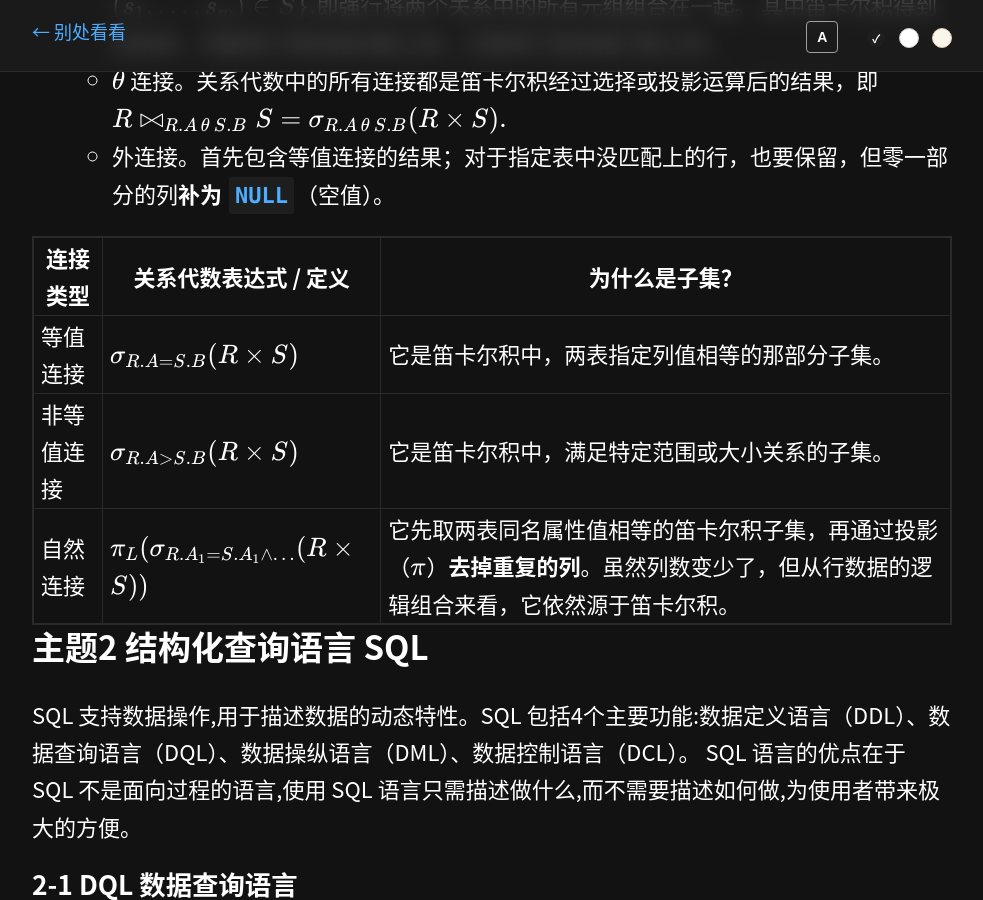
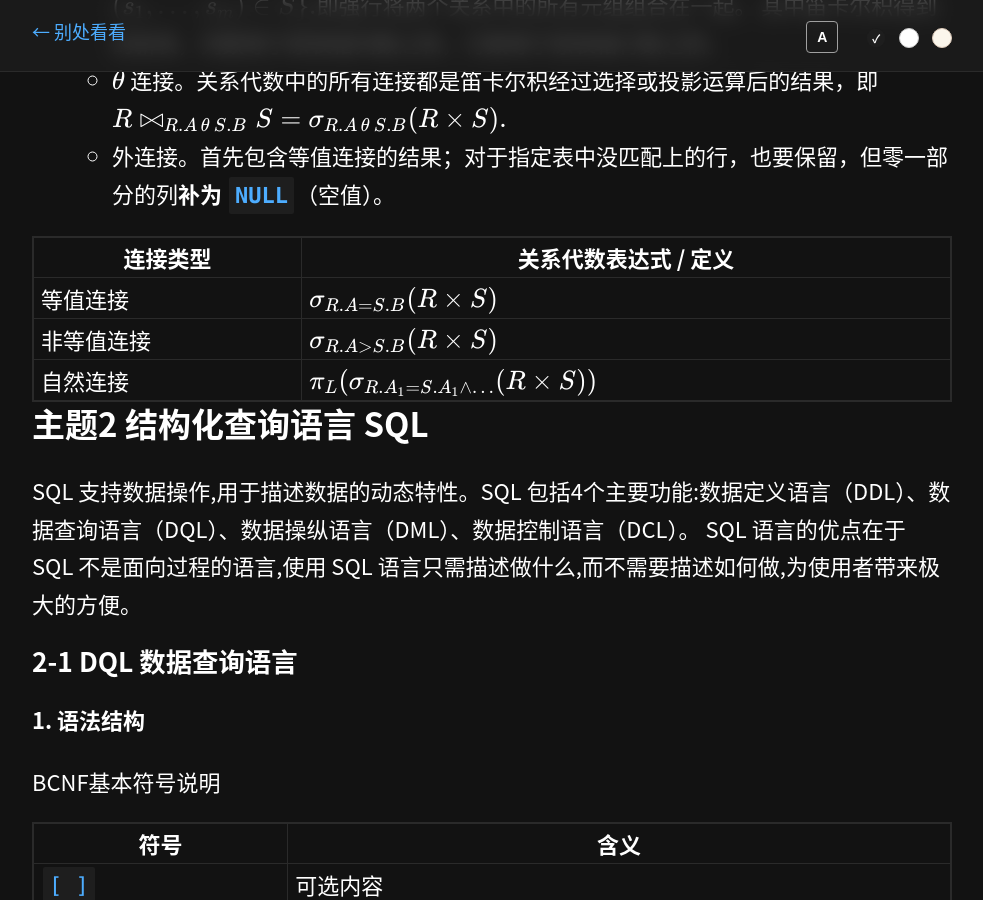
Before and after one commit to LumiereLP/LumiereLP.github.io, a Jekyll site: the page built from _posts/2026-06-04-databasenote.md, in a window 1280 px wide and 900 px high, scrolled down 4145 px. Shown: the whole window, without its empty margins (148-1131 px from the left). Built offline with Jekyll 4.4.1, drawn with Linux system fonts in a browser that asks for light colours; some web fonts are replaced.

Commit message:
Update 2026-06-04-databasenote.md

```diff
--- a/_posts/2026-06-04-databasenote.md
+++ b/_posts/2026-06-04-databasenote.md
@@ -115,11 +115,11 @@ math: true
    - \\(\theta\\) 连接。关系代数中的所有连接都是笛卡尔积经过选择或投影运算后的结果，即$$R \bowtie_{R.A \, \theta \, S.B} S = \sigma_{R.A \, \theta \, S.B} (R \times S).$$
    - 外连接。首先包含等值连接的结果；对于指定表中没匹配上的行，也要保留，但零一部分的列**补为 `NULL`**（空值）。
 
-|连接类型|关系代数表达式 / 定义|为什么是子集？|
-|---|---|-|
-|等值连接|$\sigma_{R.A = S.B}(R \times S)$|它是笛卡尔积中，两表指定列值相等的那部分子集。|
-|非等值连接|$\sigma_{R.A > S.B}(R \times S)$|它是笛卡尔积中，满足特定范围或大小关系的子集。|
-|自然连接|$\pi_{L}(\sigma_{R.A_1=S.A_1 \land \dots}(R \times S))$|它先取两表同名属性值相等的笛卡尔积子集，再通过投影（$\pi$）**去掉重复的列**。虽然列数变少了，但从行数据的逻辑组合来看，它依然源于笛卡尔积。|
+|连接类型|关系代数表达式 / 定义|
+|---|---|
+|等值连接|$\sigma_{R.A = S.B}(R \times S)$|
+|非等值连接|$\sigma_{R.A > S.B}(R \times S)$|
+|自然连接|$\pi_{L}(\sigma_{R.A_1=S.A_1 \land \dots}(R \times S))$|
 
 
 
```
